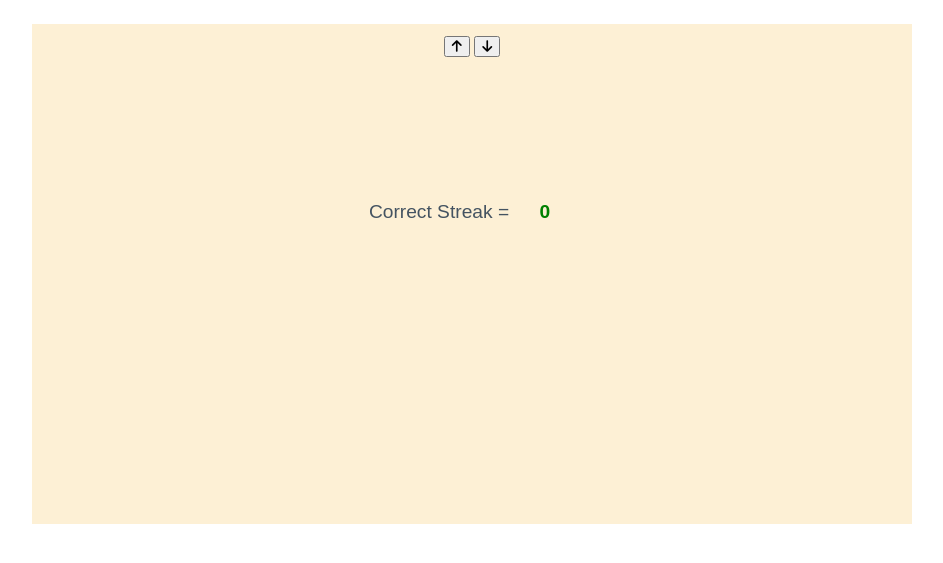
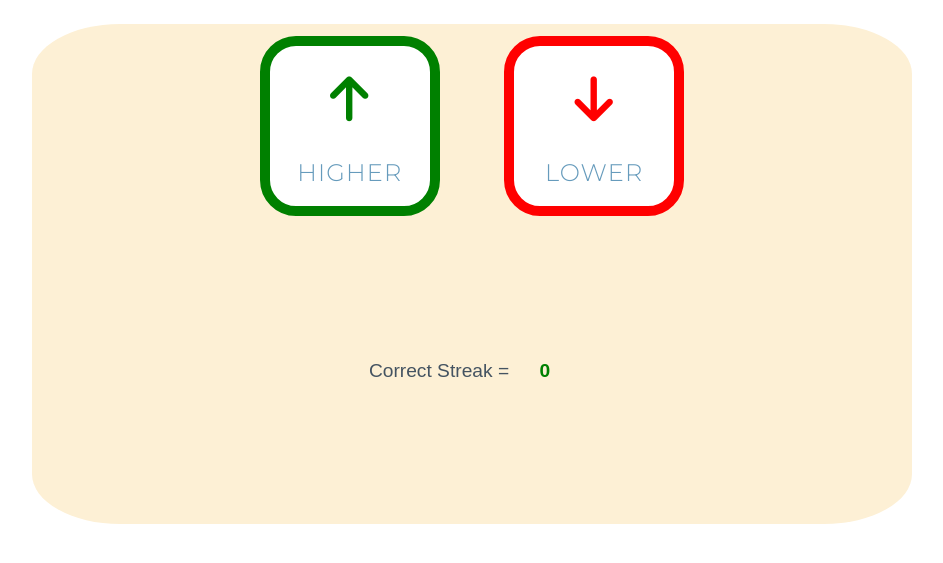
Before and after one commit to adam-blakeney/Higher-Lower, a plain HTML site: page index.html in a window 1280 px wide. Shown: the part 75-638 px from the top of the page, without its empty margins (168-1111 px from the left). Drawn offline with Linux system fonts and the light colour scheme.

Commit message:
add css style for buttons

```diff
--- a/assets/css/style.css
+++ b/assets/css/style.css
@@ -23,6 +23,7 @@ body {
 .game-area {
     background-color: #FDF0D5;
     box-sizing: border-box;
+    border-radius: 10%;
     width: 85%;
     height: 65vh;
     max-height: 500px;
@@ -55,3 +56,60 @@ body {
     color: green;
     font-weight: bold;
 }
+
+
+/* --------- Buttons */
+
+.btn {
+    width: 220px;
+    height: 60px;
+    font-family: "Montserrat", sans-serif;
+    text-transform: uppercase;
+    letter-spacing: 1.2px;
+    color: white;
+}
+
+.btn:focus {
+    outline: none;
+}
+
+.btn--big {
+    padding-top: 10px;
+    border-radius: 20%;
+    background-color: white;
+    border: 10px solid;
+    width: 180px;
+    height: 180px;
+    font-size: 3.2rem;
+    margin: 0 30px;
+    transition: all 0.5s;
+}
+
+.btn--big::after{
+    content: attr(data-type);
+    font-size: 1.5rem;
+    color: #669BBC;
+    position: relative;
+}
+
+.btn--red {
+    border-color: red;
+    color: red;
+}
+
+.btn--red:active,
+.btn--red:hover {
+    background-color: darkred;
+    color: white;
+}
+
+.btn--green {
+    border-color: green;
+    color: green;
+}
+
+.btn--green:active,
+.btn--green:hover {
+    background-color: darkgreen;
+    color: white;
+}
--- a/index.html
+++ b/index.html
@@ -20,7 +20,7 @@
     </h1>
 
     <div class="game-area">
-        <div class="controls-area">
+        <div>
             <button data-type="higher" class="btn btn--big btn--green">
                 <i class="fa-solid fa-arrow-up"></i>
             </button>
```
